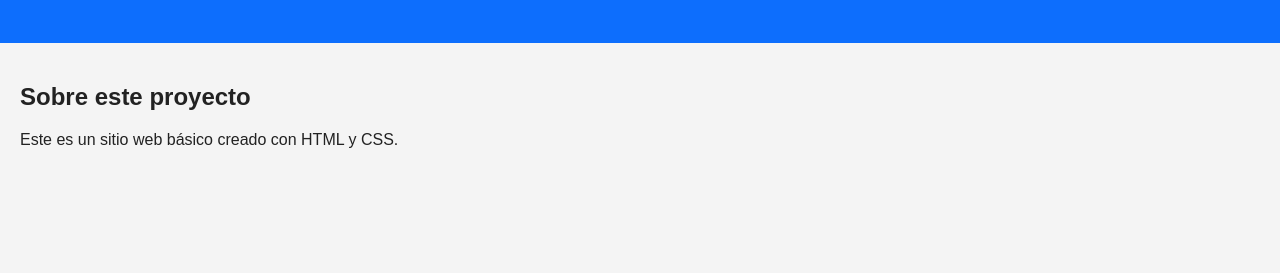
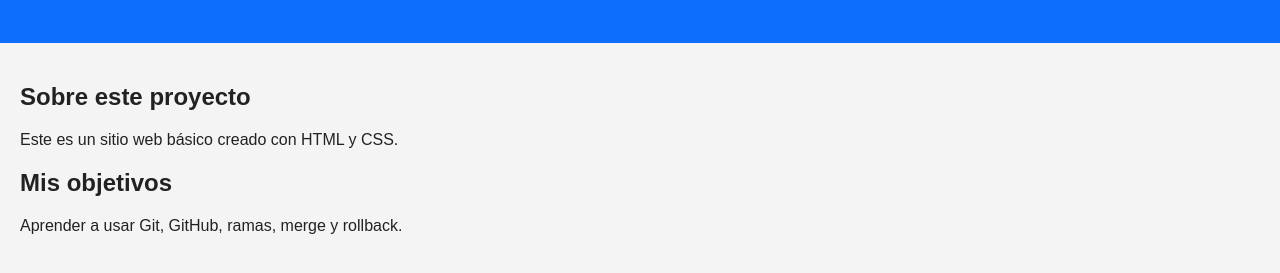
Before and after one commit to pitarJ/PJ, a plain HTML site: page index.html in a window 1280 px wide. Shown: the part 131-404 px from the top of the page. Drawn offline with Linux system fonts and the light colour scheme.

Commit message:
se agrega seccion de objetos

```diff
--- a/index.html
+++ b/index.html
@@ -15,6 +15,9 @@
  <section>
  <h2>Sobre este proyecto</h2>
  <p>Este es un sitio web básico creado con HTML y CSS.</p>
+ <h2>Mis objetivos</h2>
+ <p>Aprender a usar Git, GitHub, ramas, merge y rollback.</p>
+
  </section>
  </main>
 </body>
```
